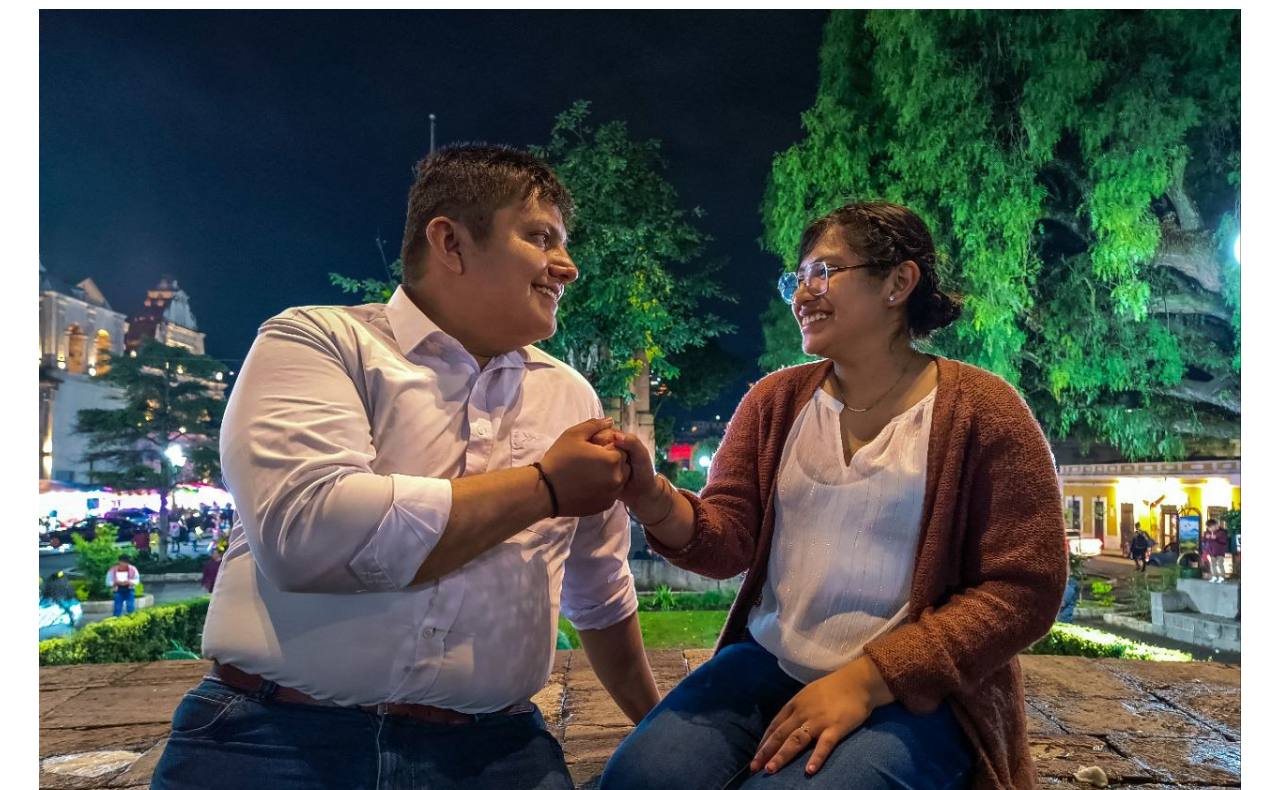
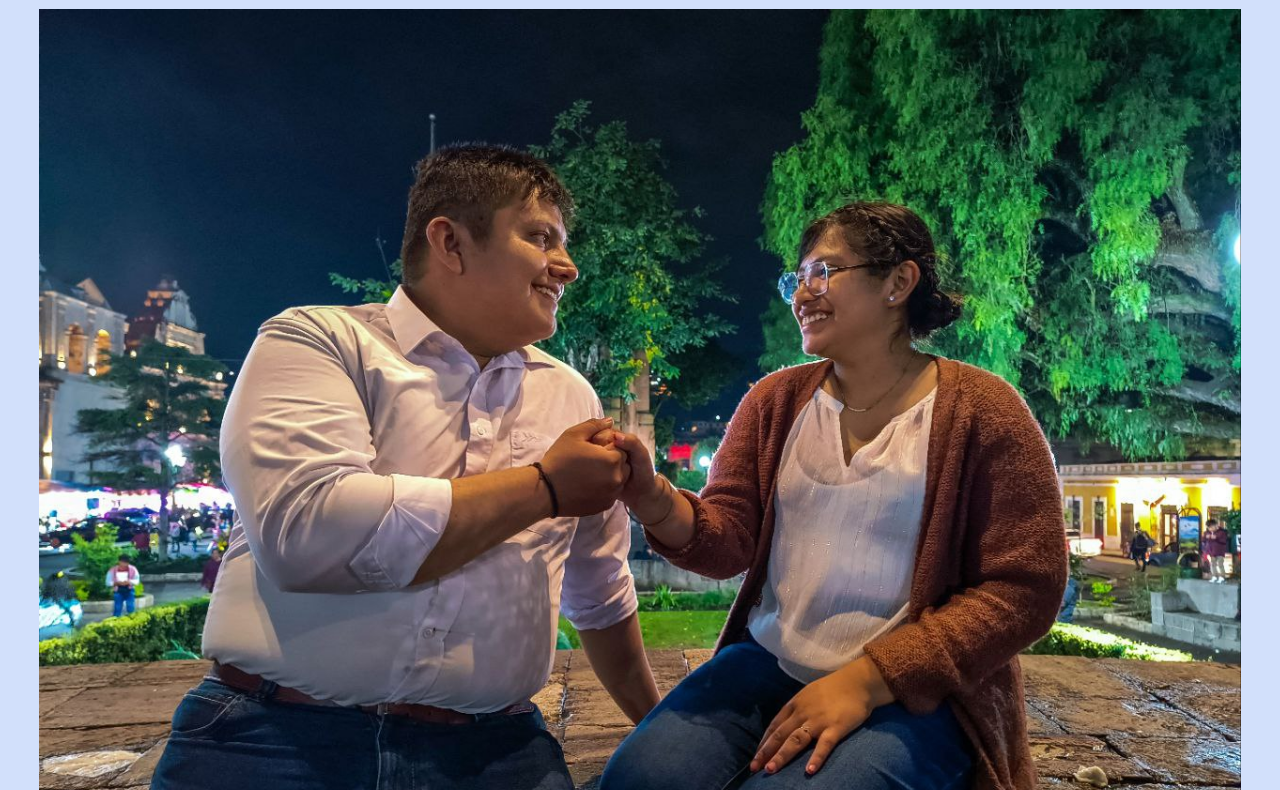
Before and after one commit to SAAC7/Boda, a plain HTML site: page index.html in a window 1280 px wide. Shown: the part 238-1028 px from the top of the page. Drawn offline with nearby package versions, Linux system fonts and the light colour scheme; a script that the page names is missing; a web font is replaced by a local one.

Commit message:
Update index.html

```diff
--- a/index.html
+++ b/index.html
@@ -14,7 +14,7 @@
 
 </head>
 
-<body class="abril-fatface-regular h5">
+<body class="abril-fatface-regular h5 b-color">
 
 	<div class="container-fluid">
 		<div class="row">
```
